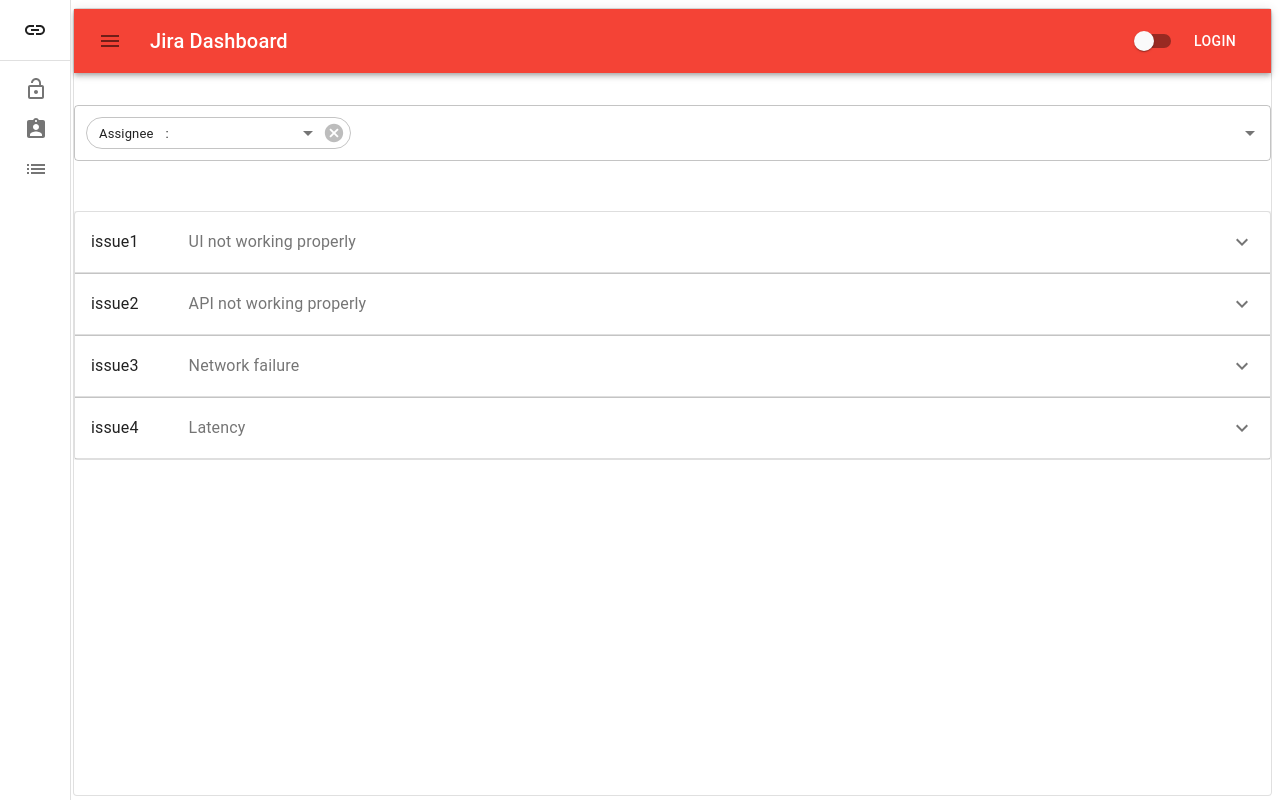
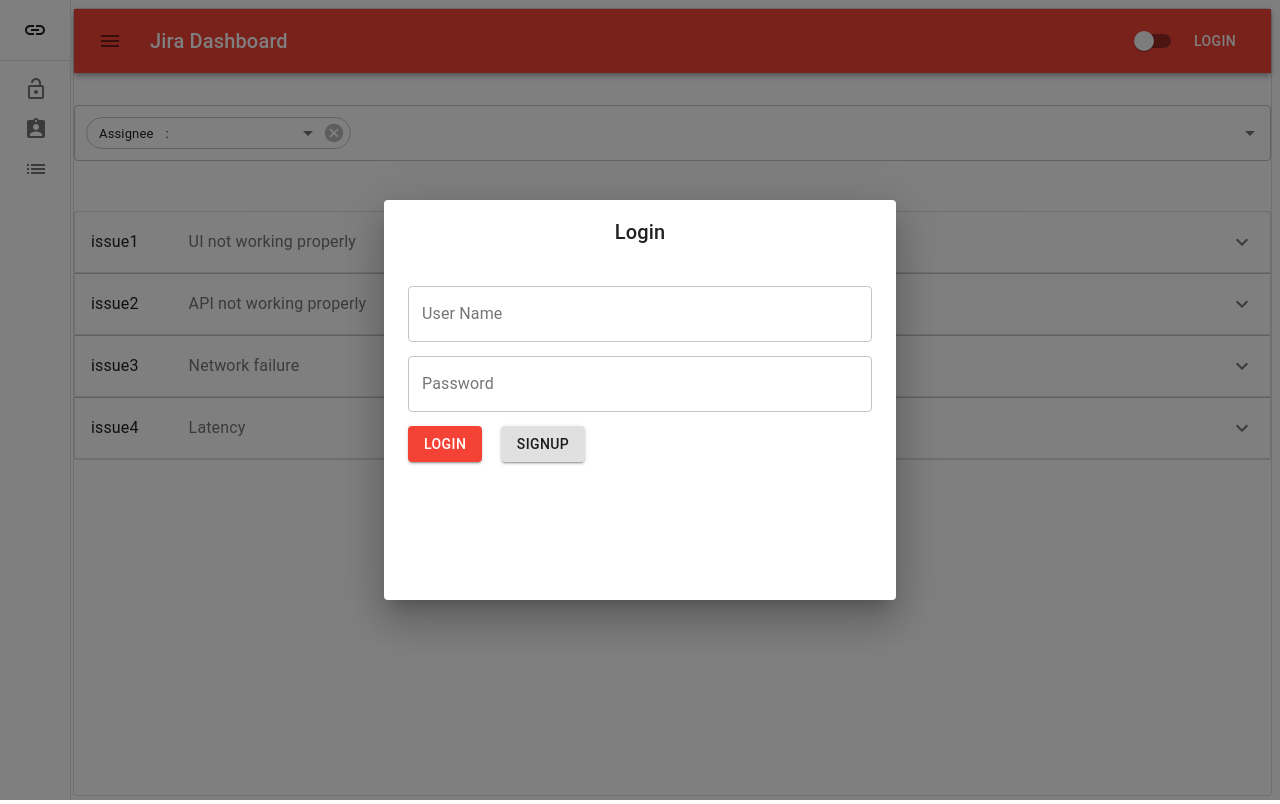
Before and after one commit to johnconnor31/Jira_React, a React app: page / in a window 1280 px wide. Both pictures are taken after a click on the button "LOGIN". Built offline with nearby package versions, Linux system fonts and the light colour scheme.

Commit message:
Basic login form done

```diff
--- a/src/components/App.js
+++ b/src/components/App.js
@@ -5,6 +5,7 @@
 import LeftSideMenu from './LeftSideMenu';
 import SearchWidget from './SearchWidget';
 import TicketList from './TicketList';
+import LoginDialog from './loginDialog';
 
 const drawerWidth = '240';
 const useStyles = makeStyles(theme => ({
@@ -20,12 +21,16 @@
 }));
 
 export default function App() {
+    const [openLogin, setOpenLogin] = React.useState(false);
     const [openDrawer, setOpenDrawer] = React.useState(false);
     const [mode, setMode] = React.useState('light');
     const [subOptions, setSubOptions] = React.useState([]);
     const classes = useStyles({openDrawer});
     function toggleDrawer() {
         openDrawer ? setOpenDrawer(false): setOpenDrawer(true);
+    }
+    function toggleLogin(open) {
+     return () => setOpenLogin(open);
     }
     function switchMode(){
         if(mode==='light') {
@@ -49,10 +54,11 @@
             <ThemeProvider theme={theme}>
             <LeftSideMenu open={openDrawer} toggleDrawer={toggleDrawer} drawerWidth={drawerWidth} />
             <Paper variant='outlined' className={classes.paperStyle}>
-                <Header switchMode={switchMode} toggleDrawer={toggleDrawer} drawerWidth={drawerWidth} />
+                <Header switchMode={switchMode} toggleDrawer={toggleDrawer} drawerWidth={drawerWidth} toggleLogin={toggleLogin} />
                 <SearchWidget subOptions={subOptions} setSubOptions={setSubOptions} />
                 <TicketList subOptions={subOptions} />
             </Paper>
+            <LoginDialog open={openLogin} toggleOpen={toggleLogin} />
             </ThemeProvider>
         );
 };
--- a/src/components/Header.js
+++ b/src/components/Header.js
@@ -20,7 +20,7 @@
 }));
 
 export default function Header(props) {
-    const { switchMode, toggleDrawer } = props;
+    const { switchMode, toggleDrawer, toggleLogin } = props;
 
     const styles = useStyles();
     return (
@@ -33,7 +33,7 @@
                         Jira Dashboard
                     </Typography>
                     <Switch onChange={switchMode} />
-                    <Button color='inherit'>Login</Button>
+                    <Button color='inherit' onClick={toggleLogin(true)}>Login</Button>
                 </Toolbar>
             </AppBar>
     );
--- /dev/null
+++ b/src/components/loginDialog.js
@@ -0,0 +1,38 @@
+import React from 'react';
+import { Dialog, DialogTitle,TextField, DialogContent, Button } from '@material-ui/core';
+import { makeStyles } from '@material-ui/styles';
+
+const useStyles = makeStyles({
+    paper: {
+        width: '40%',
+        height: '50%',
+        display:'flex',
+        alignItems:'center'
+    },
+    dialogContent:{
+        '&>*': {
+            margin: '3% 4% 0 0'
+        }
+    }
+});
+export default function login(props){
+    const {open, toggleOpen} = props;
+    const classes = useStyles();
+    return (
+        <Dialog open={open} onClose={toggleOpen(false)} classes={{paper: classes.paper}}>
+            <DialogTitle>Login</DialogTitle>
+            <DialogContent className={classes.dialogContent}>
+                <TextField
+                fullWidth
+                variant='outlined'
+                label='User Name' />
+                <TextField
+                fullWidth
+                variant='outlined'
+                label='Password' />
+                <Button variant='contained' color='primary'>Login</Button>
+                <Button variant='contained'>Signup</Button>
+            </DialogContent>
+        </Dialog>
+    );
+}
```
